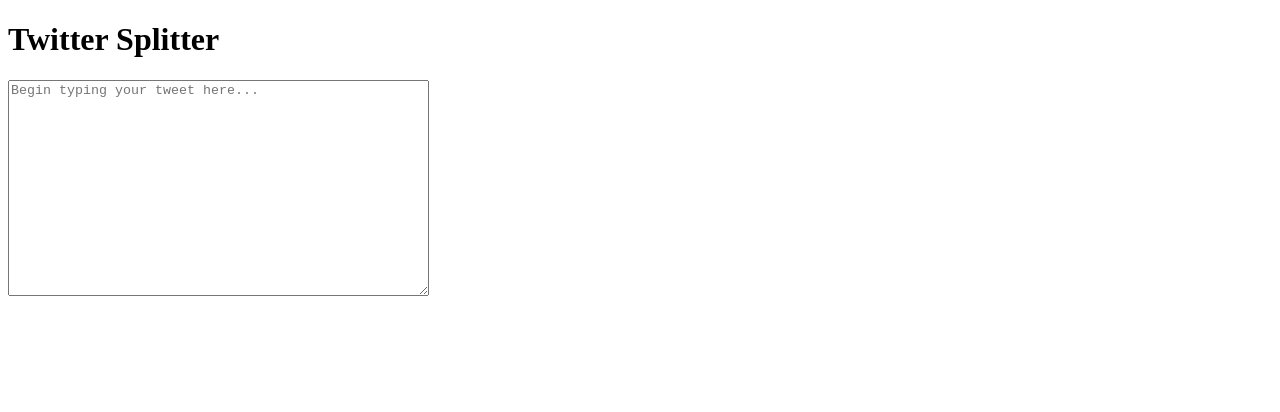
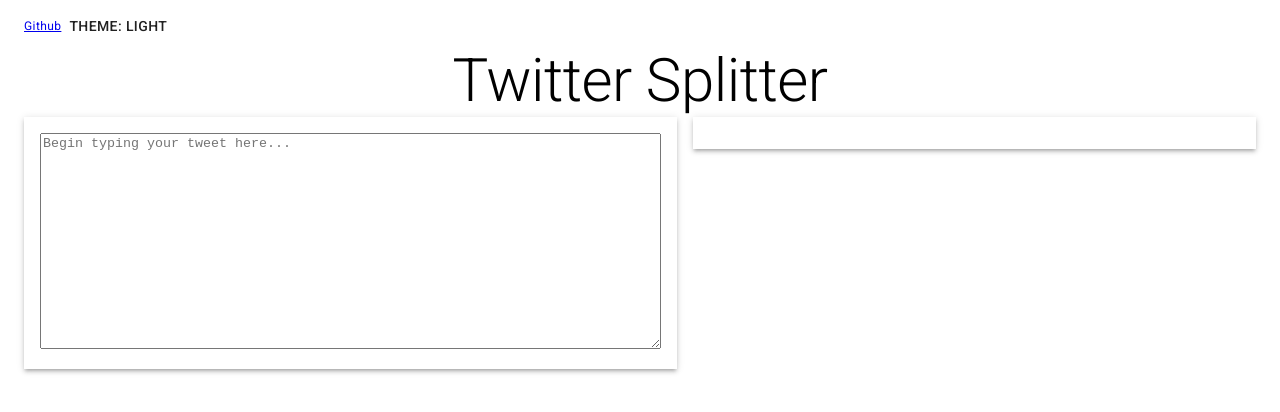
Before and after one commit to marklocklear/twitter-splitter, a React (Create React App) app: page / in a window 1280 px wide. Shown: the top 412 px of the page. Built offline with nearby package versions, Linux system fonts and the light colour scheme.

Commit message:
Main layout set up. Ready to try implementing theme swapping

```diff
--- a/package.json
+++ b/package.json
@@ -3,6 +3,8 @@
   "version": "0.1.0",
   "private": true,
   "dependencies": {
+    "@material-ui/core": "^4.8.3",
+    "@material-ui/styles": "^4.8.2",
     "react": "^16.11.0",
     "react-dom": "^16.11.0",
     "react-scripts": "3.2.0"
--- a/public/index.html
+++ b/public/index.html
@@ -10,6 +10,7 @@
       content="Web site created using create-react-app"
     />
     <link rel="apple-touch-icon" href="logo192.png" />
+    <link rel="stylesheet" href="https://fonts.googleapis.com/css?family=Roboto:300,400,500,700&display=swap" />
     <!--
       manifest.json provides metadata used when your web app is installed on a
       user's mobile device or desktop. See https://developers.google.com/web/fundamentals/web-app-manifest/
--- /dev/null
+++ b/src/App.css
@@ -0,0 +1,11 @@
+#root {
+    margin: auto 1rem;
+}
+
+.main-box {
+    flex: 1;
+}
+
+.paper {
+    padding: 1rem;
+}
--- a/src/index.js
+++ b/src/index.js
@@ -1,5 +1,12 @@
 import React from 'react';
 import ReactDOM from 'react-dom';
+import {
+  Grid,
+  Paper,
+  Typography,
+  Button
+} from '@material-ui/core';
+import './App.css';
 
 class TwitterSplitter extends React.Component {
   constructor(props) {
@@ -7,10 +14,12 @@ class TwitterSplitter extends React.Component {
     this.state = {
       value: '',
       count: 0,
-      length: 0
+      length: 0,
+      theme: 'light'
     };
 
     this.handleChange = this.handleChange.bind(this);
+    this.swapTheme = this.swapTheme.bind(this);
   }
 
   resetCount = () => {
@@ -81,11 +90,19 @@ class TwitterSplitter extends React.Component {
 
     //create a paragraph for each 256 char chunk of text
     for (var i in chunkedText) {
-      var root = document.getElementById('root')
+      var root = document.getElementById('output')
       var paragraph = document.createElement("p")
       var node = document.createTextNode(Number(i) + 1 + '/' + chunkedText.length  + ' ' + chunkedText[i]);
       paragraph.appendChild(node)
       root.appendChild(paragraph)
+    }
+  }
+
+  swapTheme() {
+    if(this.state.theme == 'light') {
+      this.setState({theme: 'dark'});
+    } else {
+      this.setState({theme: 'light'});
     }
   }
 
@@ -99,17 +116,40 @@ class TwitterSplitter extends React.Component {
   render() {
     return (
       <div>
-    		<h1>Twitter Splitter</h1>
+        <Grid item>
+          <Typography variant="caption" align="right">
+            <a href="https://github.com/marklocklear/twitter-splitter">Github</a>
+          </Typography>
+          <Button onClick={this.swapTheme}>Theme: {this.state.theme}</Button>
+        </Grid>
+        <Grid item>
+          <Typography variant="h2" component="h1" align="center">
+            Twitter Splitter
+          </Typography>
+        </Grid>
+        <Grid container spacing={2} justify="center" wrap="nowrap">
+          <Grid item className="main-box">
+            <Paper className="paper" square elevation={3}>
               <form>
                 <label>
                   <textarea
                     placeholder="Begin typing your tweet here..."
-              rows="14" cols="50" value={this.state.value}
+                    rows="14" cols="75" value={this.state.value}
                     onChange={this.handleChange}
                   />
                 </label>
               </form>
-        {this.state.length > 0 ? <span>{this.state.length} Chars || {this.state.count} Tweets</span> : ''}
+            </Paper>
+
+            {this.state.length > 0 &&
+              <Typography variant="body1" align="center">
+                {this.state.length} Chars || {this.state.count} Tweets
+              </Typography>}
+          </Grid>
+          <Grid item className="main-box">
+            <Paper id="output" className="paper" square elevation={3} />
+          </Grid>
+        </Grid>
       </div>
     );
   }
```
Also changed, not shown: 1 other file (tests, documents, lock files or other folders). Lines whose indentation alone changed are shown as unchanged.
